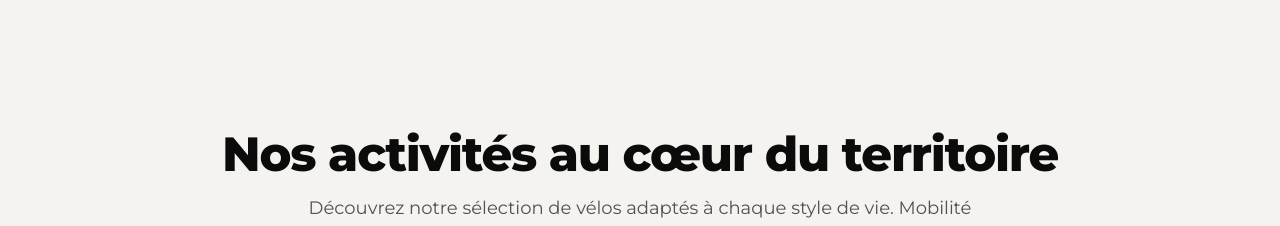
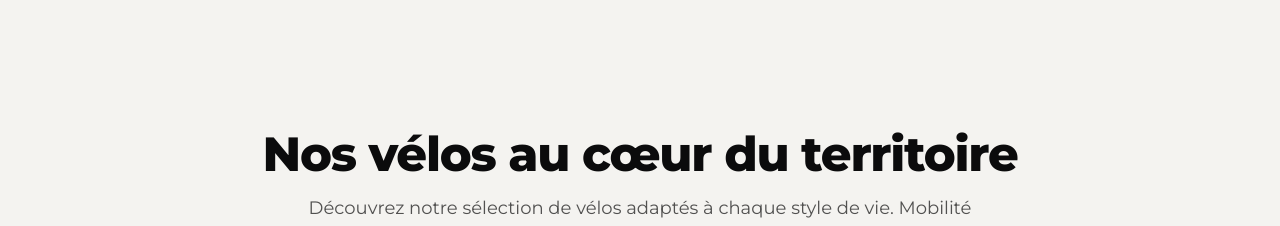
Before and after one commit to josuefox123/nobordersasbl, a Next.js app: page / in a window 1280 px wide. Shown: the part 1620-1846 px from the top of the page. Built offline with nearby package versions, Linux system fonts and the light colour scheme.

Commit message:
fix: mise a jour du titre de la section en Nos velos au coeur du territoire

```diff
--- a/components/sections/ActivitiesSection.tsx
+++ b/components/sections/ActivitiesSection.tsx
@@ -161,7 +161,7 @@ export function ActivitiesSection() {
         <Reveal>
           <div className="mb-14 text-center">
             <h2 className="text-3xl font-extrabold tracking-tight text-ink sm:text-4xl md:text-5xl">
-              Nos activités au cœur du territoire
+              Nos vélos au cœur du territoire
             </h2>
             <p className="mx-auto mt-4 max-w-2xl text-base leading-relaxed text-ink/70 sm:text-lg">
               Découvrez notre sélection de vélos adaptés à chaque style de vie.
```
